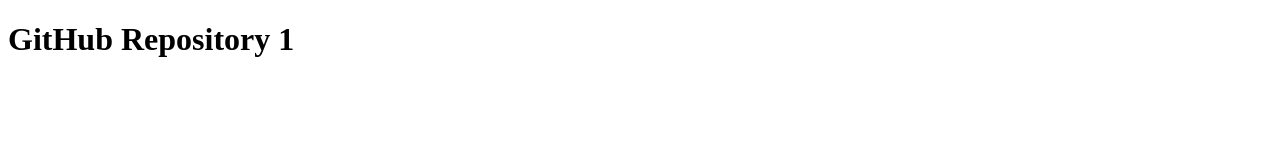
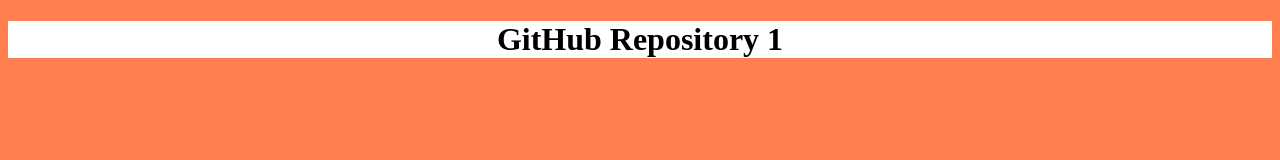
Before and after one commit to jdura-s002-awesome/githubrepository001, a plain HTML site: page index.html in a window 1280 px wide. Drawn offline with Linux system fonts and the light colour scheme.

Commit message:
Added styles.css

```diff
--- a/index.html
+++ b/index.html
@@ -4,6 +4,7 @@
     <meta charset="UTF-8">
     <meta name="viewport" content="width=device-width, initial-scale=1.0">
     <title>GitHub Repository 1</title>
+    <link rel="stylesheet" href="styles.css">
 </head>
 <body>
     <h1>GitHub Repository 1</h1>
--- /dev/null
+++ b/styles.css
@@ -0,0 +1,7 @@
+body{
+    background-color: coral;
+}
+h1{
+    background-color: white;
+    text-align: center;
+}
```
